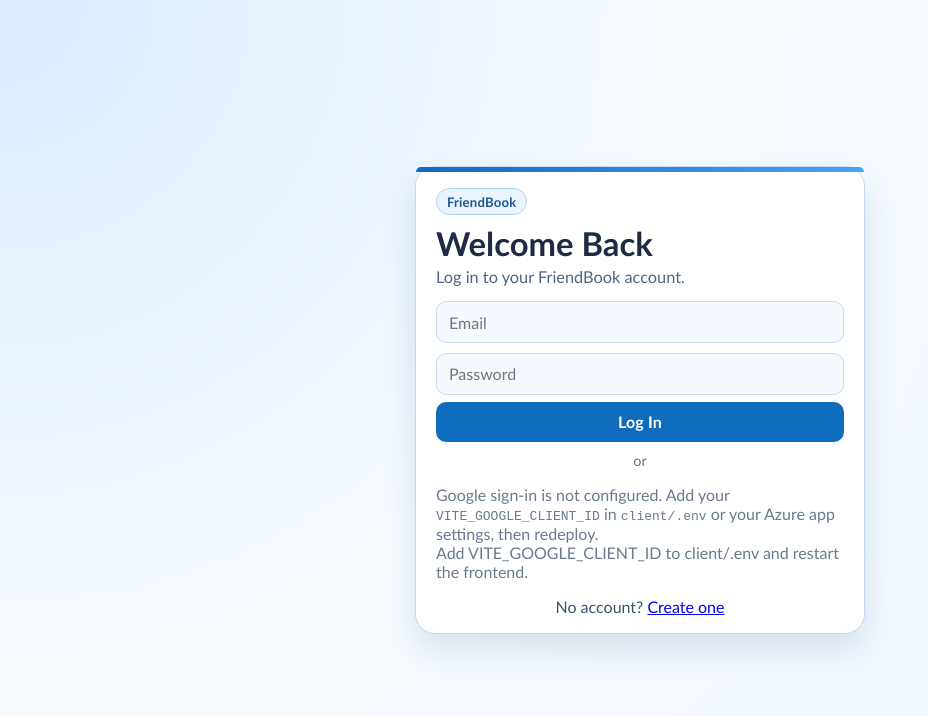
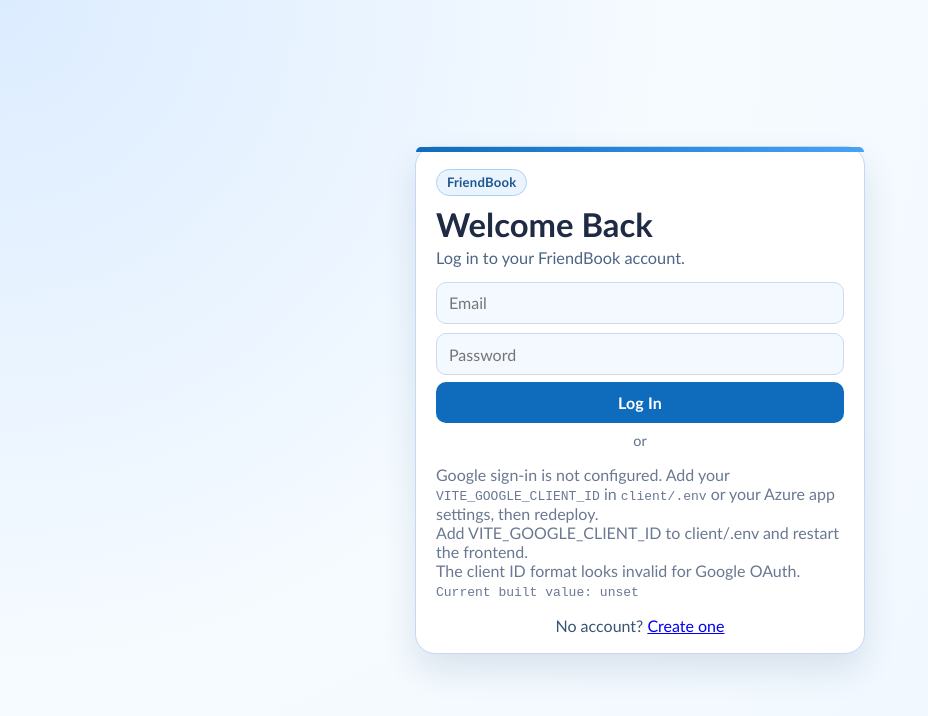
Before and after one commit to ayanchaki61/FRIENDBOOK, a React (Vite) app in the folder client/: page /login in a window 1280 px wide. Shown: the top 716 px of the page, without its empty margins (0-928 px from the left). Built offline with nearby package versions, Linux system fonts and the light colour scheme; no server answers.

Commit message:
Add runtime diagnostics for VITE_GOOGLE_CLIENT_ID configuration

```diff
--- a/client/src/components/GoogleAuthButton.jsx
+++ b/client/src/components/GoogleAuthButton.jsx
@@ -10,6 +10,14 @@
   const authSetupHint = import.meta.env.MODE === 'production'
     ? 'Set VITE_GOOGLE_CLIENT_ID in your production build environment (Azure app settings) and redeploy the frontend.'
     : 'Add VITE_GOOGLE_CLIENT_ID to client/.env and restart the frontend.';
+  const clientIdStatus = !clientId
+    ? 'No client ID was found in the built app.'
+    : clientId.includes('your_google_oauth_client_id')
+    ? 'The client ID still contains the placeholder value.'
+    : clientId.includes('.apps.googleusercontent.com')
+    ? 'Client ID appears configured.'
+    : 'The client ID format looks invalid for Google OAuth.';
+  const clientIdPreview = clientId ? `Current built value: ${clientId}` : 'Current built value is empty.';
   const containerRef = useRef(null);
   const [scriptLoaded, setScriptLoaded] = useState(false);
 
@@ -88,6 +96,10 @@
         Google sign-in is not configured. Add your <code>VITE_GOOGLE_CLIENT_ID</code> in <code>client/.env</code> or your Azure app settings, then redeploy.
         <br />
         {authSetupHint}
+        <br />
+        {clientIdStatus}
+        <br />
+        <code>{clientIdPreview}</code>
       </p>
     );
   }
```
